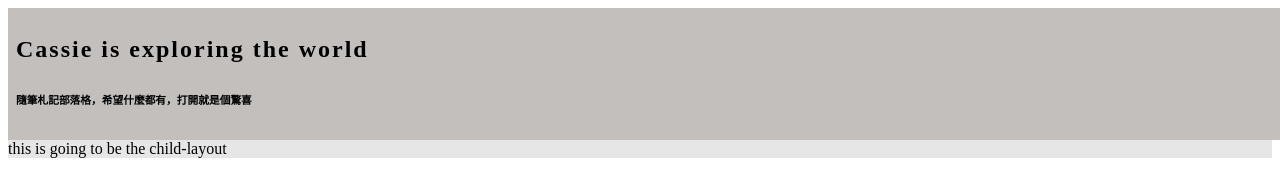
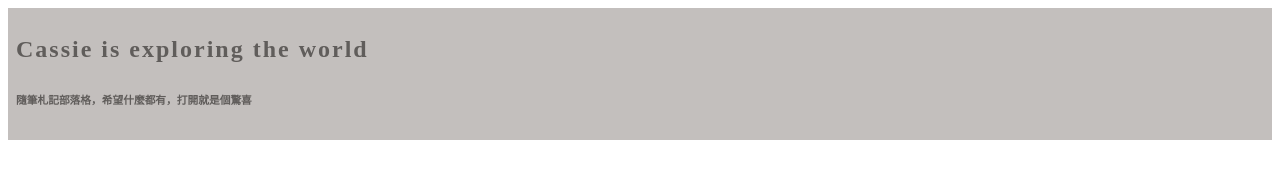
Before and after one commit to 12cassie34/cassie-is-exploring-the-world, a Gatsby site: page / in a window 1280 px wide. Built offline with nearby package versions, Linux system fonts and the light colour scheme; Gatsby itself is replaced by a stand-in of ours.

Commit message:
refactor: use Grid and GridItem from chakra to produce the layout

```diff
--- a/src/components/Header.tsx
+++ b/src/components/Header.tsx
@@ -1,18 +1,16 @@
 import React, { FunctionComponent } from "react"
 
-import { Box } from '@chakra-ui/react'
 import { Heading } from '@chakra-ui/react'
+import { GridItem } from '@chakra-ui/react'
 
 import theme from "../@chakra-ui/gatsby-plugin/theme"
 
 const Header: FunctionComponent = () => {
     return (
-        <header>
-            <Box bg={theme.colors.customs.bg.middle} w='100%' h='100%' p={8}>
-                <Heading letterSpacing={2}>Cassie is exploring the world</Heading>
-                <Heading as='h6' size='xs' pt={4}>隨筆札記部落格，希望什麼都有，打開就是個驚喜</Heading>
-            </Box>
-        </header>
+        <GridItem p='8' bg={theme.colors.customs.bg.middle} area={'header'} color={theme.colors.customs.text.middle}>
+            <Heading letterSpacing={2}>Cassie is exploring the world</Heading>
+            <Heading as='h6' size='xs' pt={4}>隨筆札記部落格，希望什麼都有，打開就是個驚喜</Heading>
+        </GridItem>
     )
 }
 
--- a/src/components/Layout.tsx
+++ b/src/components/Layout.tsx
@@ -1,18 +1,28 @@
 import React, { FunctionComponent, PropsWithChildren } from "react"
 
 import { Box } from '@chakra-ui/react'
+import { Grid } from '@chakra-ui/react'
 
 import theme from "../@chakra-ui/gatsby-plugin/theme"
+
 
 import Header from "./Header"
 
 const Layout: FunctionComponent<PropsWithChildren> = ({ children }) => {
 
     return (
-        <Box bg={theme.colors.customs.bg.light} w='100%' h='100%'>
-            <Header />
+        <Grid
+            templateAreas={`"header header"
+                  "nav main"
+                  "nav footer"`}
+            gridTemplateColumns={'150px 1fr'}
+            h='100%'
+            gap='1'
+            color={theme.colors.customs.bg.light}
+            fontWeight='bold'
+        >
             {children}
-        </Box>
+        </Grid>
     )
 }
 
--- a/src/pages/index.tsx
+++ b/src/pages/index.tsx
@@ -1,16 +1,25 @@
-import * as React from "react"
-import type { HeadFC, PageProps } from "gatsby"
+import React, { FC } from "react"
+import type { PageProps } from "gatsby"
+
+import { Grid, GridItem } from '@chakra-ui/react'
 
 import Layout from "../components/Layout"
+import Header from "../components/Header"
 
-const IndexPage: React.FC<PageProps> = () => {
+const IndexPage: FC<PageProps> = () => {
   return (
     <Layout>
-      <main>
-        this is going to be the child-layout
-      </main>
+      <Header />
+      {/* <GridItem pl='2' bg='pink.300' area={'nav'}>
+        Nav
+      </GridItem>
+      <GridItem pl='2' bg='green.300' area={'main'}>
+        Main
+      </GridItem>
+      <GridItem pl='2' bg='blue.300' area={'footer'}>
+        Footer
+      </GridItem> */}
     </Layout>
-
   )
 }
 
```
